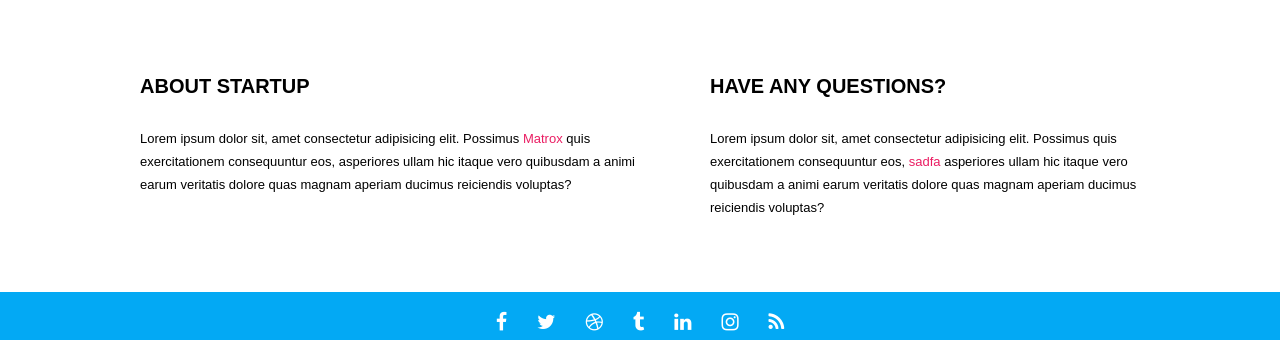
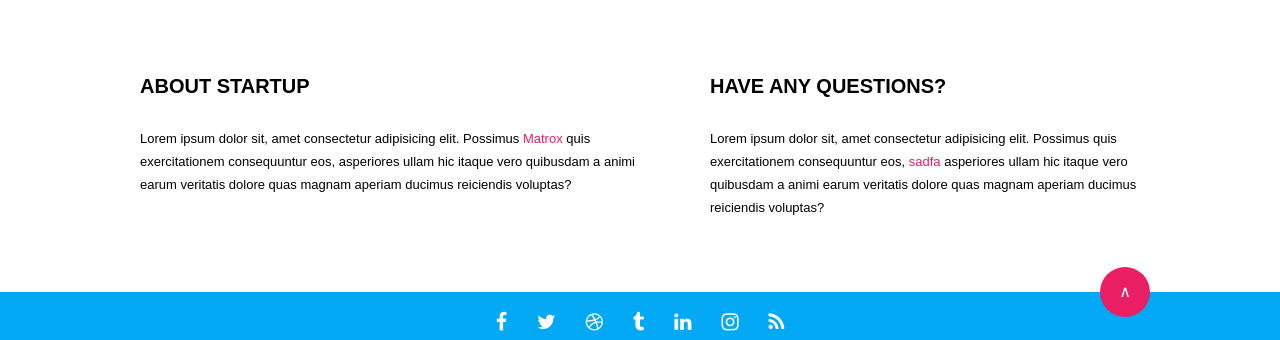
Before and after one commit to ModestasSinkevicius1/4-coming-soon, a website: page index.html in a window 1280 px wide. Shown: the part 612-952 px from the top of the page. Drawn offline with Linux system fonts and the light colour scheme.

Commit message:
added scroll up

```diff
--- a/index.html
+++ b/index.html
@@ -63,8 +63,8 @@
             </div>
         </div>
   </section>
-  <section class="container">
-      <div class="main-content row">
+  <section class="container main-container">
+        <div class="main-content row">
           <div class="left-item item">
             <h2 class="item-title">About startup</h2>
             <p class="item-description">
@@ -94,7 +94,7 @@
             <form action="">
 
             </form>
-          </div>
+        </div>
       </div>
   </section>
   <footer class="container bg-main">
--- a/style/pages/home.css
+++ b/style/pages/home.css
@@ -88,6 +88,27 @@
     text-decoration: underline;
 }
 
+.main-container{
+    position: relative;
+    display: flex;
+}
+
+.main-container::before{
+    content:"∧";
+    text-align: center;
+    vertical-align: middle;
+    width: 50px;
+    height: 50px;
+    background-color: var(--secondary-color);
+    position: absolute;
+    bottom: -25px;
+    right: 130px;
+    border-radius: 9999px;
+    box-sizing: border-box;
+    padding: 15px;
+    color: white;
+}
+
 /*Footer*/
 footer.container{
     padding-top: 0px;
```
